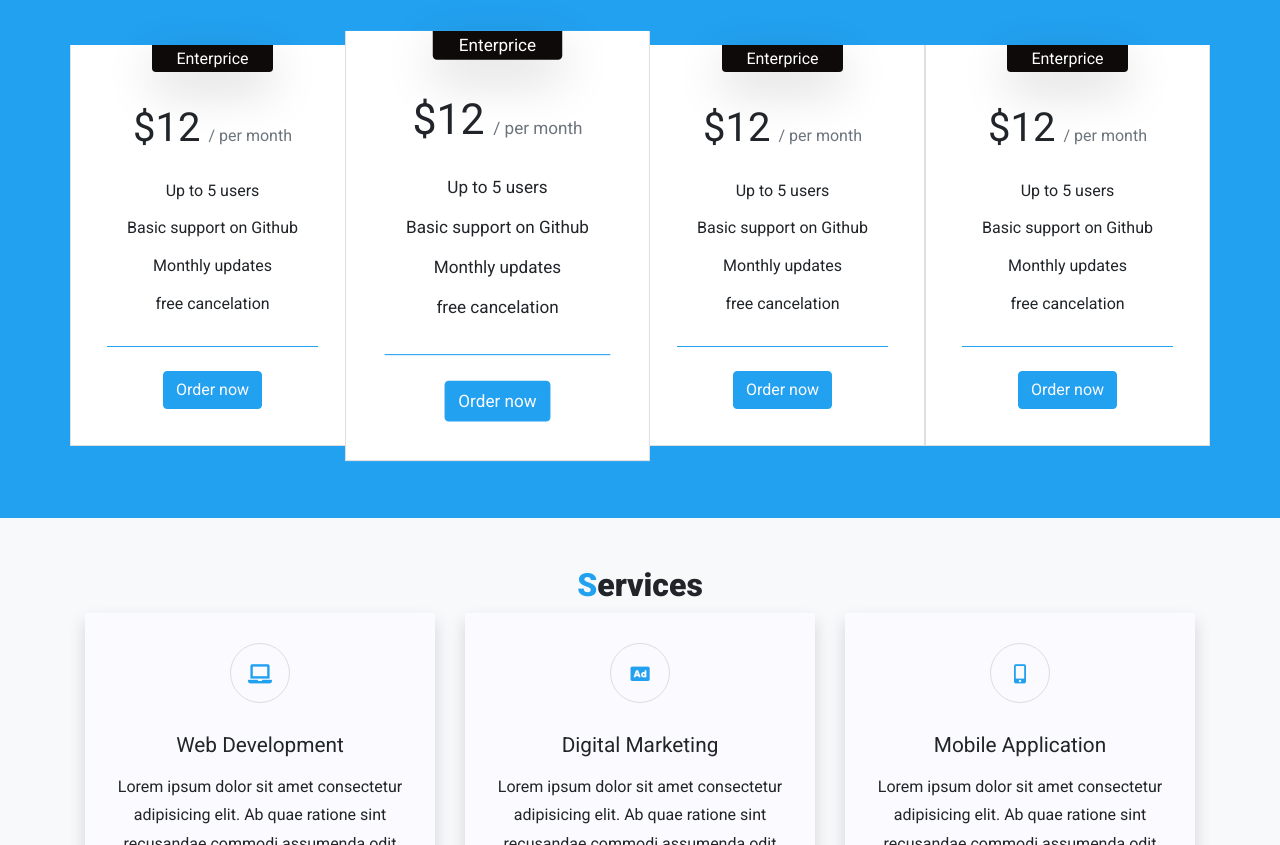
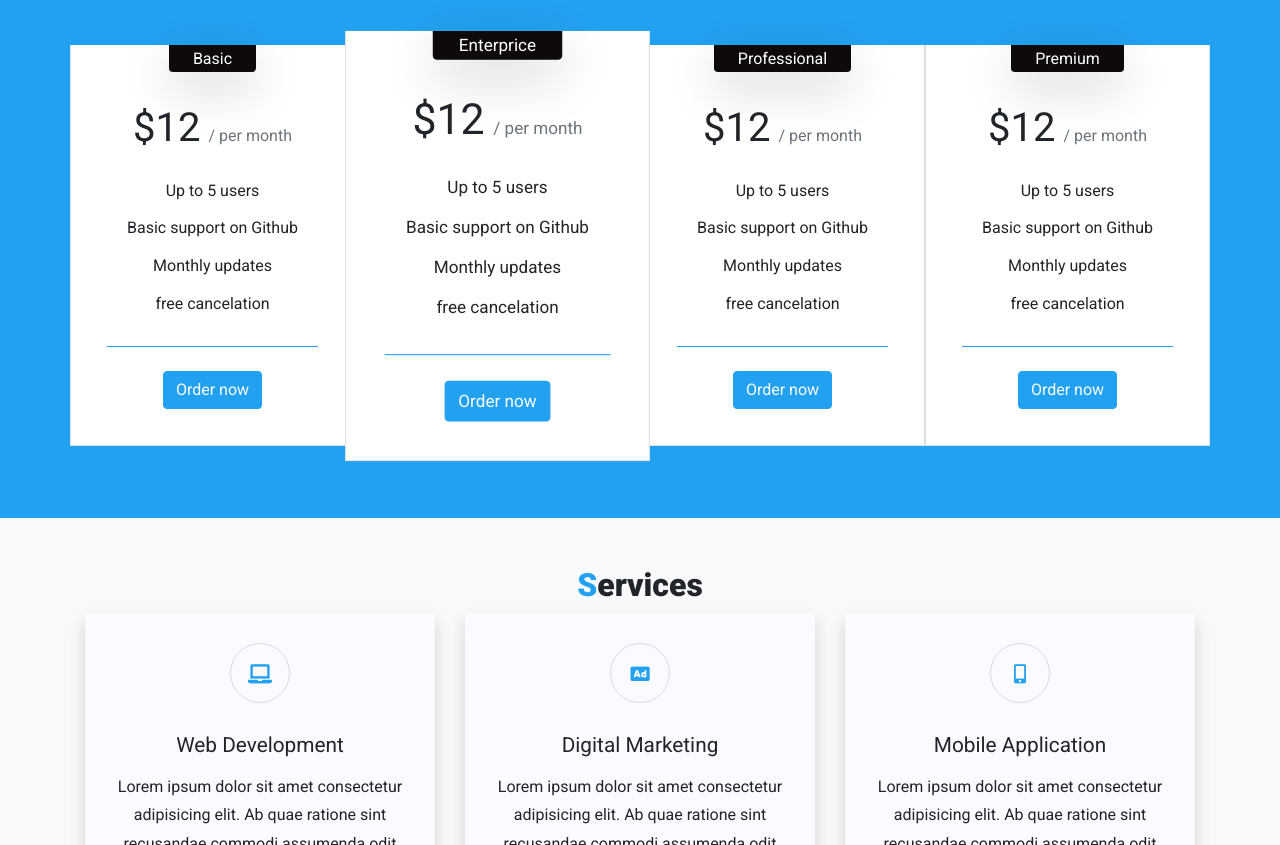
Before and after one commit to AbdelrahmanGafour/Marketing-Landingpage, a plain HTML site: page index.html in a window 1280 px wide. Shown: the part 1157-2002 px from the top of the page. Drawn offline with nearby package versions, Linux system fonts and the light colour scheme.

Commit message:
Edit Price Plans

```diff
--- a/index.html
+++ b/index.html
@@ -104,7 +104,7 @@
         <div class="container">
             <div class="row">
                 <div class="col-lg-3 card card-pricing text-center px-3 mb-4">
-                    <span class="h6 w-60 mx-auto px-4 py-1 rounded-bottom bg-primary text-white shadow-lg">Enterprice</span>
+                    <span class="h6 w-60 mx-auto px-4 py-1 rounded-bottom bg-primary text-white shadow-lg">Basic</span>
                     <div class="bg-transparent card-header pt-4 border-0">
                         <h3 class="h1 font-weight-normal">$<span class="price">12</span><span class="h6 text-muted ml-2">/ per month</span></h3>
                     </div>
@@ -136,7 +136,7 @@
                 </div>
 
                 <div class="col-lg-3 card card-pricing text-center px-3 mb-4">
-                    <span class="h6 w-60 mx-auto px-4 py-1 rounded-bottom bg-primary text-white shadow-lg">Enterprice</span>
+                    <span class="h6 w-60 mx-auto px-4 py-1 rounded-bottom bg-primary text-white shadow-lg">Professional</span>
                     <div class="bg-transparent card-header pt-4 border-0">
                         <h3 class="h1 font-weight-normal">$<span class="price">12</span><span class="h6 text-muted ml-2">/ per month</span></h3>
                     </div>
@@ -152,7 +152,7 @@
                 </div>
 
                 <div class="col-lg-3 card card-pricing text-center px-3 mb-4">
-                    <span class="h6 w-60 mx-auto px-4 py-1 rounded-bottom bg-primary text-white shadow-lg">Enterprice</span>
+                    <span class="h6 w-60 mx-auto px-4 py-1 rounded-bottom bg-primary text-white shadow-lg">Premium</span>
                     <div class="bg-transparent card-header pt-4 border-0">
                         <h3 class="h1 font-weight-normal">$<span class="price">12</span><span class="h6 text-muted ml-2">/ per month</span></h3>
                     </div>
```
